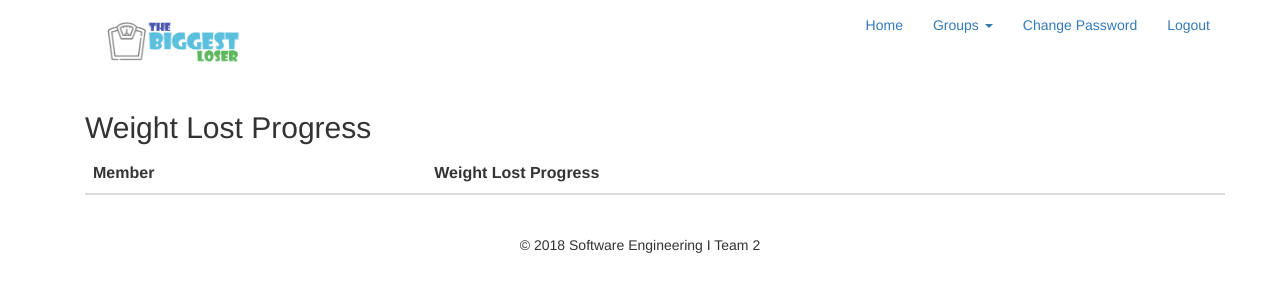
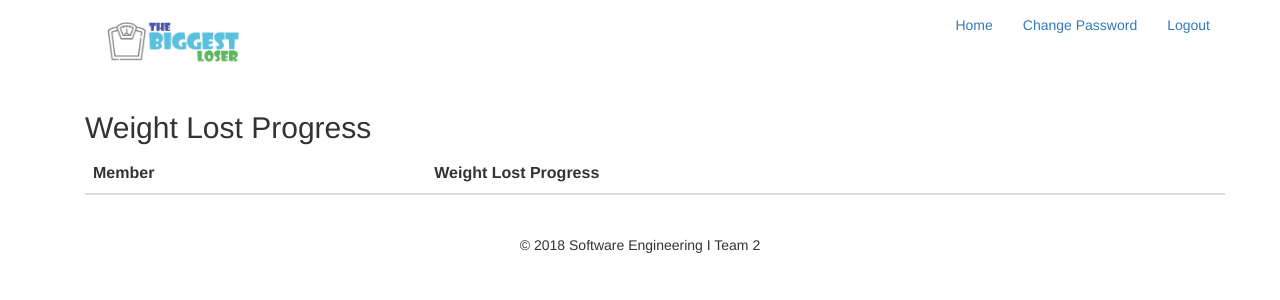
Before and after one commit to UWO-SE1-TEAM2/BiggestLoserApp, a PHP site: page /php/groupHomePage.php in a window 1280 px wide. Shown: the top 300 px of the page. Run offline with PHP 8.4, Linux system fonts and the light colour scheme; the visitor is signed in with stand-in values (Sample User, id 1); data that the repository does not hold is empty.

Commit message:
Update navigation bar
Got rid of navigation bar drop down for the groups - should be sufficient to have groups on the home page.

```diff
--- a/php/navigationBar.php
+++ b/php/navigationBar.php
@@ -5,12 +5,6 @@
 		<div class="collapse navbar-collapse navHeaderCollapse">
 			<ul class="nav navbar-nav navbar-right">
 				<li><a href="home.php">Home</a></li>
-				<li class="dropdown">
-					<a href="" class="dropdown-toggle" data-toggle="dropdown">Groups <b class="caret"></b></a>
-						<ul class="dropdown-menu">
-							<li><a href="groupHomePage.php">Group name</a></li><!--Link to group page-->
-						</ul>
-				</li>
 				<li><a href="changePassword.php">Change Password</a></li>     <!--Link to login page-->
 				<li><a href="logout.php">Logout</a></li>     <!--Link to login page-->
 			</ul>
```
